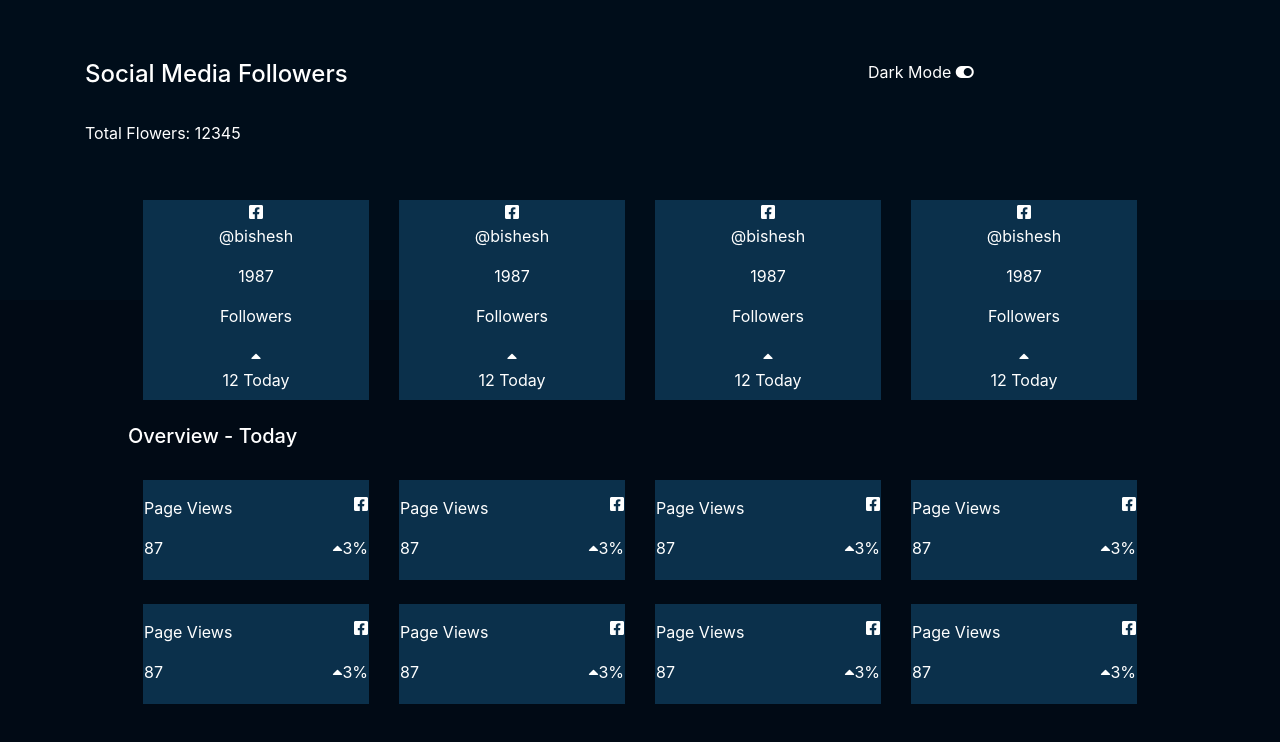
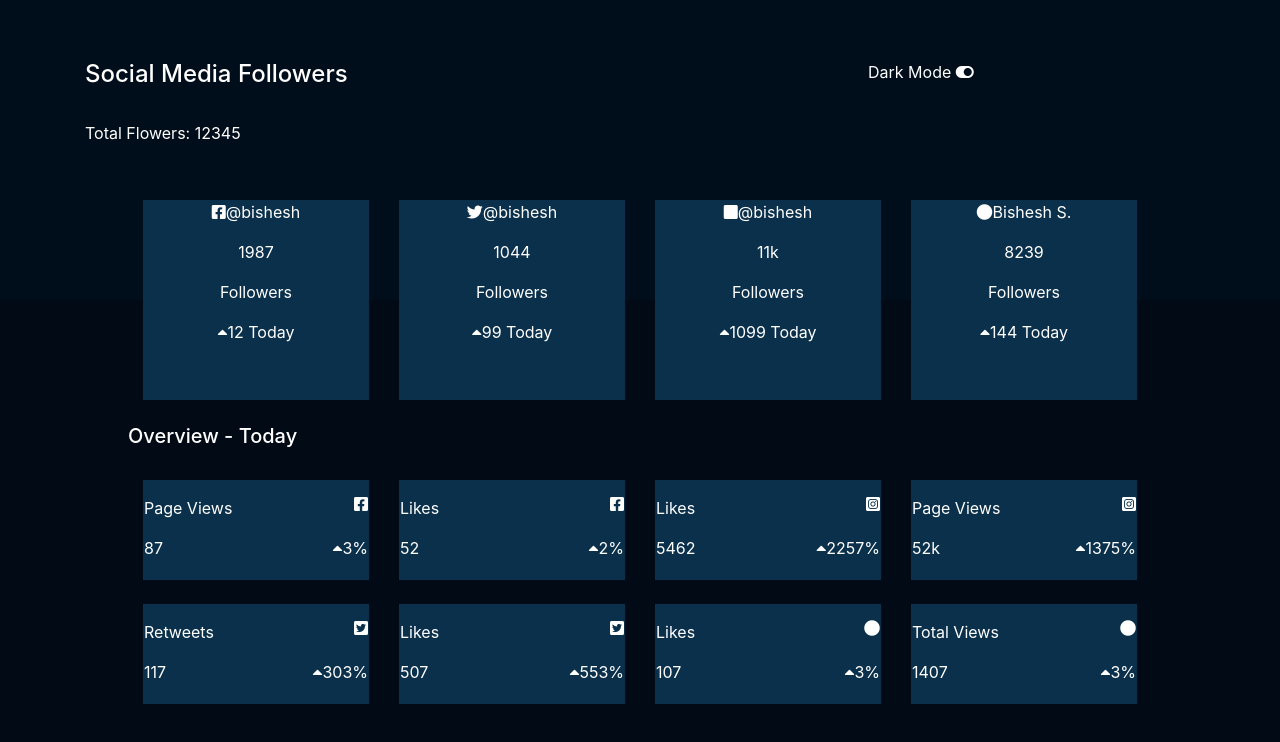
Before and after one commit to Bishesh58/october-challenge-landing-page, a plain HTML site: page index.html in a window 1280 px wide. Drawn offline with nearby package versions, Linux system fonts and the light colour scheme.

Commit message:
changes on icons

```diff
--- a/index.html
+++ b/index.html
@@ -35,37 +35,37 @@
                 <div class="row r-top">
                     <div class="col-sm">
                         <div class="facebook">
-                            <i class="fab fa-facebook-square"></i><p>@bishesh</p>
+                            <p><i class="fab fa-facebook-square"></i>@bishesh</p>
                             <p>1987</p>
                             <p>Followers</p>
-                            <i class="fas fa-caret-up"></i><p>12 Today</p>
+                            <p> <i class="fas fa-caret-up"></i>12 Today</p>
                         </div>
                     </div>
 
                     <div class="col-sm">
                         <div class="facebook">
-                            <i class="fab fa-facebook-square"></i><p>@bishesh</p>
-                            <p>1987</p>
+                            <p><i class="fab fa-twitter"></i>@bishesh</p>
+                            <p>1044</p>
                             <p>Followers</p>
-                            <i class="fas fa-caret-up"></i><p>12 Today</p>
+                            <p> <i class="fas fa-caret-up"></i>99 Today</p>
                         </div>
                     </div>
 
                   <div class="col-sm">
                         <div class="facebook">
-                            <i class="fab fa-facebook-square"></i><p>@bishesh</p>
-                            <p>1987</p>
+                            <p><i class="fas fa-square"></i>@bishesh</p>
+                            <p>11k</p>
                             <p>Followers</p>
-                            <i class="fas fa-caret-up"></i><p>12 Today</p>
+                            <p> <i class="fas fa-caret-up"></i>1099 Today</p>
                         </div>
                     </div>
 
                     <div class="col-sm">
                         <div class="facebook">
-                            <i class="fab fa-facebook-square"></i><p>@bishesh</p>
-                            <p>1987</p>
+                            <p><i class="fas fa-circle"></i>Bishesh S.</p>
+                            <p>8239</p>
                             <p>Followers</p>
-                            <i class="fas fa-caret-up"></i><p>12 Today</p>
+                            <p> <i class="fas fa-caret-up"></i>144 Today</p>
                         </div>
                     </div>
                 </div>
@@ -101,12 +101,26 @@
                     <div class="col-sm">
                         <div class="fb p-3">
                             <div class="row d-flex justify-content-between">
-                                <p>Page Views</p>
+                                <p>Likes</p>
                                 <i class="fab fa-facebook-square"></i>
                             </div>
                             <div class="row d-flex justify-content-between">
-                                <p>87</p>
-                                <p><i class="fas fa-caret-up"></i>3%</p>
+                                <p>52</p>
+                                <p><i class="fas fa-caret-up"></i>2%</p>
+                            </div>
+                        </div>
+
+                    </div>
+
+                    <div class="col-sm">
+                        <div class="fb p-3">
+                            <div class="row d-flex justify-content-between">
+                                <p>Likes</p>
+                                <i class="fab fa-instagram-square"></i>
+                            </div>
+                            <div class="row d-flex justify-content-between">
+                                <p>5462</p>
+                                <p><i class="fas fa-caret-up"></i>2257%</p>
                             </div>
                         </div>
 
@@ -116,25 +130,11 @@
                         <div class="fb p-3">
                             <div class="row d-flex justify-content-between">
                                 <p>Page Views</p>
-                                <i class="fab fa-facebook-square"></i>
+                                <i class="fab fa-instagram-square"></i>
                             </div>
                             <div class="row d-flex justify-content-between">
-                                <p>87</p>
-                                <p><i class="fas fa-caret-up"></i>3%</p>
-                            </div>
-                        </div>
-
-                    </div>
-
-                    <div class="col-sm">
-                        <div class="fb p-3">
-                            <div class="row d-flex justify-content-between">
-                                <p>Page Views</p>
-                                <i class="fab fa-facebook-square"></i>
-                            </div>
-                            <div class="row d-flex justify-content-between">
-                                <p>87</p>
-                                <p><i class="fas fa-caret-up"></i>3%</p>
+                                <p>52k</p>
+                                <p><i class="fas fa-caret-up"></i>1375%</p>
                             </div>
                         </div>
 
@@ -145,11 +145,39 @@
                     <div class="col-sm">
                         <div class="fb p-3">
                             <div class="row d-flex justify-content-between">
-                                <p>Page Views</p>
-                                <i class="fab fa-facebook-square"></i>
+                                <p>Retweets</p>
+                                <i class="fab fa-twitter-square"></i>
                             </div>
                             <div class="row d-flex justify-content-between">
-                                <p>87</p>
+                                <p>117</p>
+                                <p><i class="fas fa-caret-up"></i>303%</p>
+                            </div>
+                        </div>
+
+                    </div>
+
+                    <div class="col-sm">
+                        <div class="fb p-3">
+                            <div class="row d-flex justify-content-between">
+                                <p>Likes</p>
+                                <i class="fab fa-twitter-square"></i>
+                            </div>
+                            <div class="row d-flex justify-content-between">
+                                <p>507</p>
+                                <p><i class="fas fa-caret-up"></i>553%</p>
+                            </div>
+                        </div>
+
+                    </div>
+
+                    <div class="col-sm">
+                        <div class="fb p-3">
+                            <div class="row d-flex justify-content-between">
+                                <p>Likes</p>
+                                <i class="fas fa-circle"></i>
+                            </div>
+                            <div class="row d-flex justify-content-between">
+                                <p>107</p>
                                 <p><i class="fas fa-caret-up"></i>3%</p>
                             </div>
                         </div>
@@ -159,39 +187,11 @@
                     <div class="col-sm">
                         <div class="fb p-3">
                             <div class="row d-flex justify-content-between">
-                                <p>Page Views</p>
-                                <i class="fab fa-facebook-square"></i>
+                                <p>Total Views</p>
+                                <i class="fas fa-circle"></i>
                             </div>
                             <div class="row d-flex justify-content-between">
-                                <p>87</p>
-                                <p><i class="fas fa-caret-up"></i>3%</p>
-                            </div>
-                        </div>
-
-                    </div>
-
-                    <div class="col-sm">
-                        <div class="fb p-3">
-                            <div class="row d-flex justify-content-between">
-                                <p>Page Views</p>
-                                <i class="fab fa-facebook-square"></i>
-                            </div>
-                            <div class="row d-flex justify-content-between">
-                                <p>87</p>
-                                <p><i class="fas fa-caret-up"></i>3%</p>
-                            </div>
-                        </div>
-
-                    </div>
-
-                    <div class="col-sm">
-                        <div class="fb p-3">
-                            <div class="row d-flex justify-content-between">
-                                <p>Page Views</p>
-                                <i class="fab fa-facebook-square"></i>
-                            </div>
-                            <div class="row d-flex justify-content-between">
-                                <p>87</p>
+                                <p>1407</p>
                                 <p><i class="fas fa-caret-up"></i>3%</p>
                             </div>
                         </div>
```
